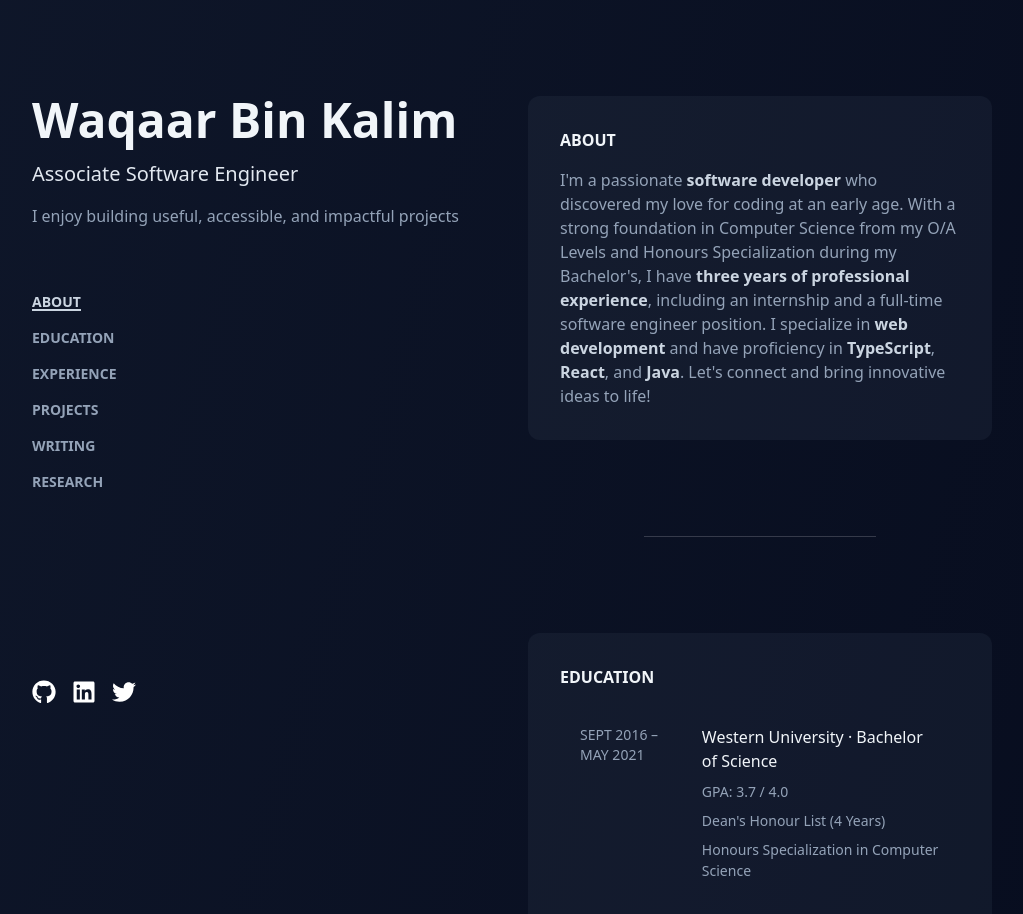
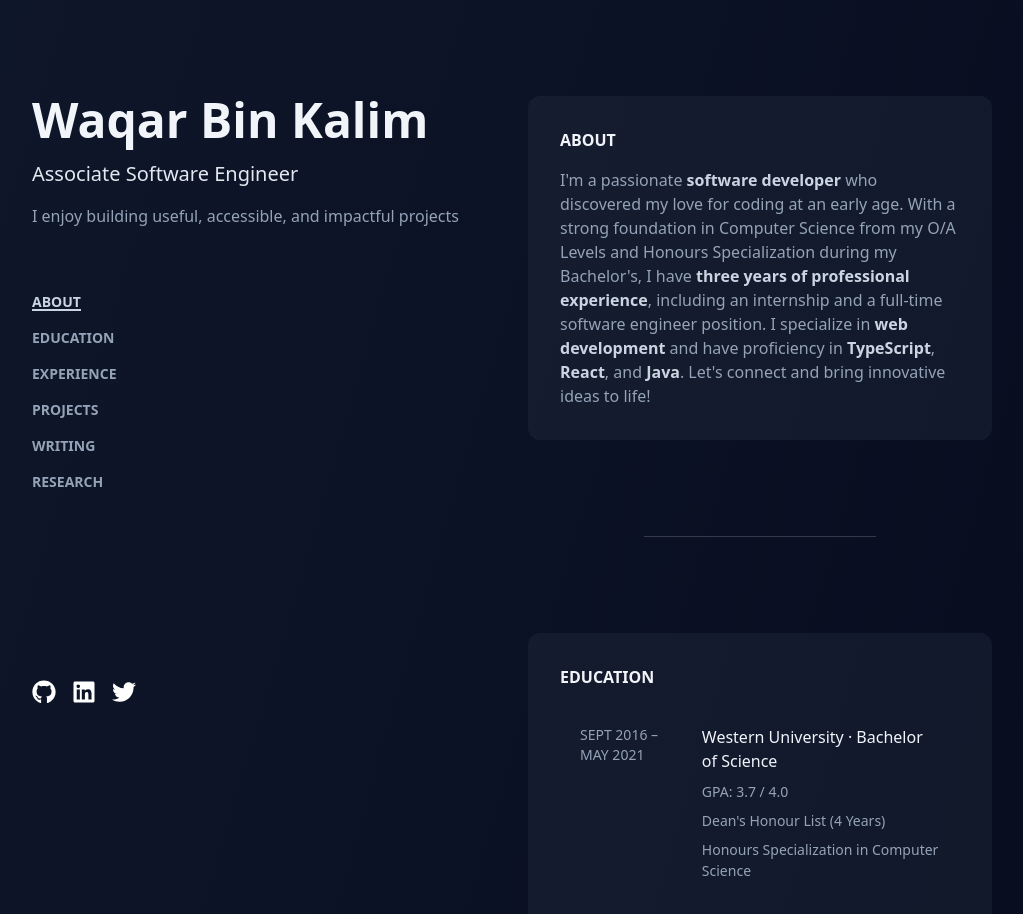
Before and after one commit to waqarkalim/waqarkalim.github.io, a React (Vite) app: page / in a window 1280 px wide. Shown: the top 914 px of the page, without its empty margins (128-1151 px from the left). Built offline with nearby package versions, Linux system fonts and the light colour scheme.

Commit message:
Use constants file for copy

```diff
--- /dev/null
+++ b/src/constants.ts
@@ -0,0 +1,9 @@
+const info: Record<string, string> = {
+  name: 'Waqar Bin Kalim',
+  position: 'Associate Software Engineer',
+  initialIntro: 'I enjoy building useful, accessible, and impactful projects',
+}
+
+export const { name, position, initialIntro } = info
+
+export default info
--- a/src/pages/Sidebar.tsx
+++ b/src/pages/Sidebar.tsx
@@ -2,6 +2,8 @@ import { useState } from 'react'
 import GithubIcon from './icons/Github'
 import LinkedInIcon from './icons/LinkedIn'
 import TwitterIcon from './icons/Twitter'
+
+import { name, position, initialIntro } from '../constants'
 
 const NAV_HEADER = [
   'about',
@@ -27,15 +29,9 @@ const Sidebar = () => {
       className="flex-start flex flex-grow flex-col justify-center gap-8 px-6 py-12 sm:px-12 sm:py-20 lg:sticky lg:top-0 lg:max-h-screen lg:w-1/2 lg:justify-between lg:px-0 lg:py-24 lg:pl-20 xl:w-1/4"
     >
       <div className="flex flex-col gap-4">
-        <h1 className="heading-text text-4xl font-bold sm:text-5xl">
-          Waqaar Bin Kalim
-        </h1>
-        <h2 className="subheading-text text-xl font-normal">
-          Associate Software Engineer
-        </h2>
-        <p className="subtitle-text">
-          I enjoy building useful, accessible, and impactful projects
-        </p>
+        <h1 className="heading-text text-4xl font-bold sm:text-5xl">{name}</h1>
+        <h2 className="subheading-text text-xl font-normal">{position}</h2>
+        <p className="subtitle-text">{initialIntro}</p>
         <nav className="hidden lg:flex lg:py-12" aria-label="site map">
           <ul className="flex flex-col justify-center gap-4 align-middle">
             {NAV_HEADER.map((header, index) => (
```
